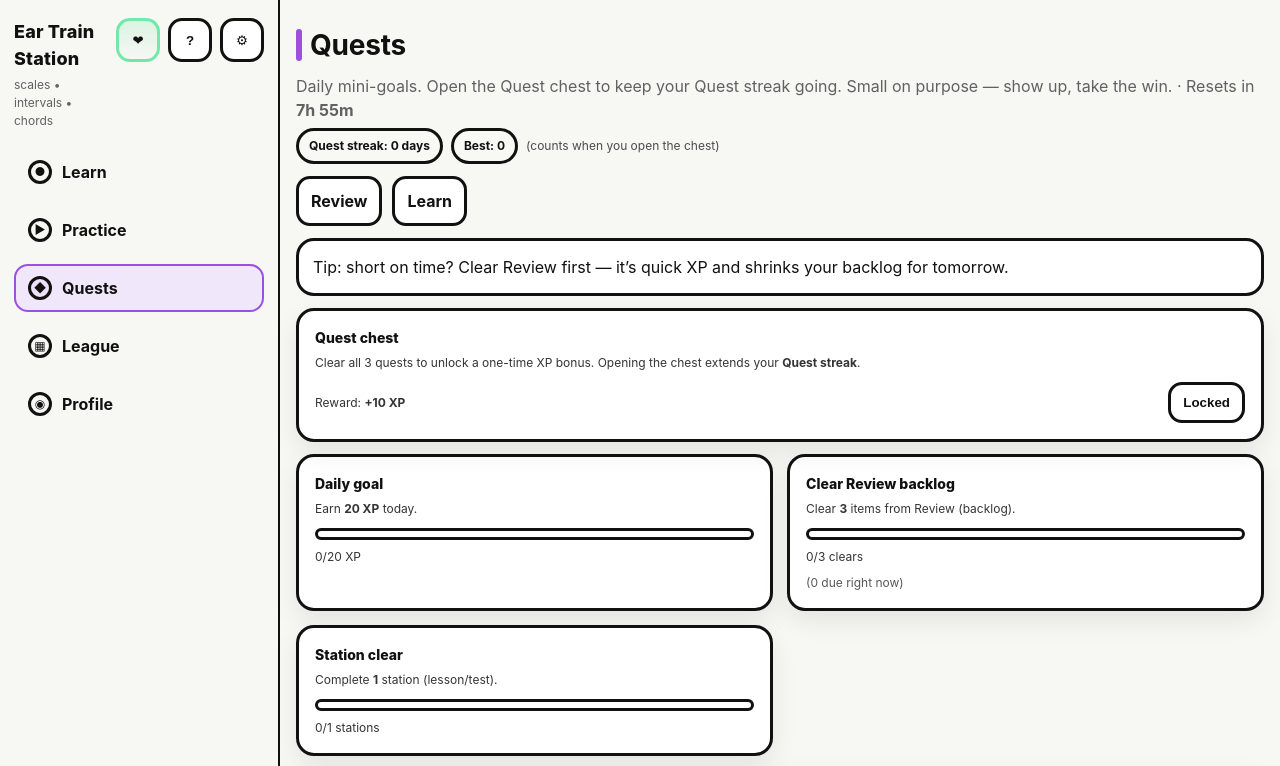
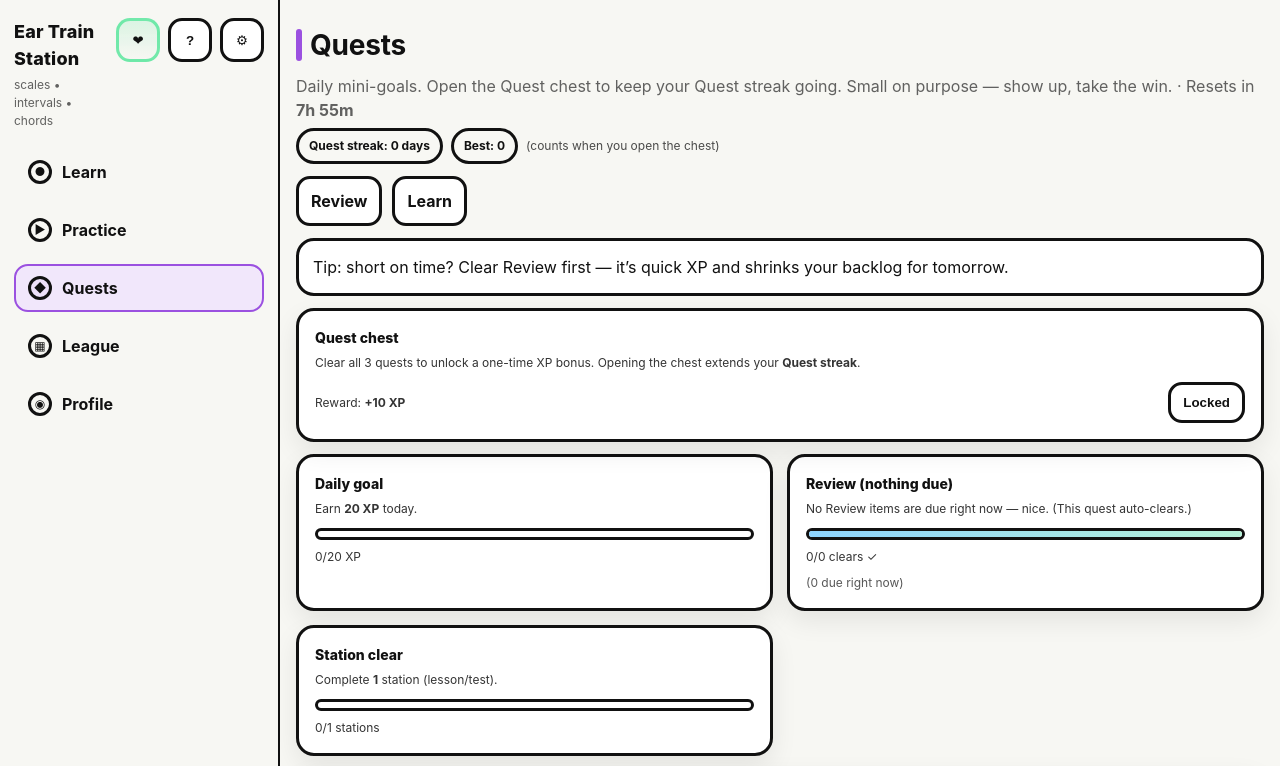
Before and after one commit to wpwcbc/ear-train-station, a React (Vite) app: page /quests in a window 1280 px wide. Shown: the top 766 px of the page. Built offline with nearby package versions, Linux system fonts and the light colour scheme.

Commit message:
Quests: fair review goal on zero-due days + reward XP count-up

```diff
--- a/src/lib/quests.ts
+++ b/src/lib/quests.ts
@@ -27,16 +27,19 @@ export type QuestComputed = {
   hasWork: boolean;
 };
 
-export function computeQuestProgress(progress: Progress, q: QuestState): QuestComputed {
+export function computeQuestProgress(progress: Progress, q: QuestState, reviewAvailableToday?: number): QuestComputed {
   const dailyXpGoal = Math.max(5, progress.dailyGoalXp || 20);
   const dailyXpToday = Math.max(0, progress.dailyXpToday || 0);
   const dailyXpDone = dailyXpToday >= dailyXpGoal;
 
   // We count *clears* (items removed from the Review queue) rather than attempts.
   // This matches the user’s mental model: “I actually reduced my backlog today.”
-  const reviewGoal = 3;
+  //
+  // Fairness detail: some days you may have 0 Review items due/available.
+  // In that case, the quest should auto-complete (reviewGoal=0).
+  const reviewGoal = Math.max(0, Math.min(3, reviewAvailableToday ?? 3));
   const reviewToday = q.reviewClearsToday;
-  const reviewDone = reviewToday >= reviewGoal;
+  const reviewDone = reviewGoal === 0 ? true : reviewToday >= reviewGoal;
 
   const stationsGoal = 1;
   const stationsToday = q.stationsCompletedToday;
--- a/src/pages/QuestsPage.tsx
+++ b/src/pages/QuestsPage.tsx
@@ -116,6 +116,7 @@ function RewardSheet({
   const btnRef = useRef<HTMLButtonElement | null>(null);
   const sheetRef = useRef<HTMLDivElement | null>(null);
   const previouslyFocusedRef = useRef<HTMLElement | null>(null);
+  const [shownXp, setShownXp] = useState(() => (open ? xp : 0));
 
   useEffect(() => {
     if (!open) return;
@@ -134,6 +135,33 @@ function RewardSheet({
       previouslyFocusedRef.current?.focus?.();
     };
   }, [open]);
+
+  useEffect(() => {
+    // Tiny Duolingo-ish “count up” moment.
+    if (!open) {
+      setShownXp(0);
+      return;
+    }
+    if (reducedMotion) {
+      setShownXp(xp);
+      return;
+    }
+
+    let raf = 0;
+    const start = performance.now();
+    const dur = 420;
+
+    function tick(now: number) {
+      const t = Math.max(0, Math.min(1, (now - start) / dur));
+      // Ease-out.
+      const eased = 1 - Math.pow(1 - t, 3);
+      setShownXp(Math.round(xp * eased));
+      if (t < 1) raf = requestAnimationFrame(tick);
+    }
+
+    raf = requestAnimationFrame(tick);
+    return () => cancelAnimationFrame(raf);
+  }, [open, reducedMotion, xp]);
 
   useEffect(() => {
     if (!open) return;
@@ -223,7 +251,9 @@ function RewardSheet({
         <div id="etsRewardTitle" style={{ fontSize: 12, opacity: 0.75, fontWeight: 850, letterSpacing: 0.4 }}>
           QUEST CHEST
         </div>
-        <div style={{ marginTop: 8, fontSize: 22, fontWeight: 950 }}>+{xp} XP</div>
+        <div style={{ marginTop: 8, fontSize: 22, fontWeight: 950 }} aria-label={`You earned ${xp} XP`}>
+          +{shownXp} XP
+        </div>
         <div id="etsRewardDesc" style={{ marginTop: 6, fontSize: 13, opacity: 0.85 }} aria-live="polite">
           Quest streak: <b>{streak}</b> · Best: <b>{best}</b>
         </div>
@@ -291,7 +321,10 @@ export function QuestsPage({
   // Reward sheet stays open until dismissed (tap outside / button / Esc).
 
   // Quests are intentionally simple: they push the loop (learn → review → streak).
-  const qp = useMemo(() => computeQuestProgress(progress, q), [progress, q]);
+  // Fairness: if you have 0 Review items due/available, the Review quest auto-completes.
+  // We approximate “available today” as (due right now + clears already done today), so the goal doesn’t shrink as you clear.
+  const reviewAvailableToday = Math.max(0, stats.due + q.reviewClearsToday);
+  const qp = useMemo(() => computeQuestProgress(progress, q, reviewAvailableToday), [progress, q, reviewAvailableToday]);
 
   // Tick the reset countdown (Duolingo-ish, but minimal). Coarse cadence keeps it cheap.
   const now = useNow(30_000);
@@ -303,7 +336,7 @@ export function QuestsPage({
   }, [qp.dailyXpGoal, qp.dailyXpToday, qp.dailyXpDone]);
 
   const questReview = useMemo(() => {
-    const pct = qp.reviewGoal > 0 ? (qp.reviewToday / qp.reviewGoal) * 100 : 0;
+    const pct = qp.reviewGoal > 0 ? (qp.reviewToday / qp.reviewGoal) * 100 : qp.reviewDone ? 100 : 0;
     return { goal: qp.reviewGoal, today: qp.reviewToday, pct, done: qp.reviewDone };
   }, [qp.reviewGoal, qp.reviewToday, qp.reviewDone]);
 
@@ -311,6 +344,12 @@ export function QuestsPage({
     const pct = qp.stationsGoal > 0 ? (qp.stationsToday / qp.stationsGoal) * 100 : 0;
     return { goal: qp.stationsGoal, today: qp.stationsToday, pct, done: qp.stationsDone };
   }, [qp.stationsGoal, qp.stationsToday, qp.stationsDone]);
+
+  const reviewTitle = questReview.goal === 0 ? 'Review (nothing due)' : 'Clear Review backlog';
+  const reviewDesc =
+    questReview.goal === 0
+      ? 'No Review items are due right now — nice. (This quest auto-clears.)'
+      : `Clear ${questReview.goal} items from Review (backlog).`;
 
   const allDone = qp.allDone;
 
@@ -446,10 +485,8 @@ export function QuestsPage({
         </div>
 
         <div className="card">
-          <div style={{ fontSize: 14, fontWeight: 850 }}>Clear Review backlog</div>
-          <div style={{ marginTop: 6, fontSize: 12, opacity: 0.85 }}>
-            Clear <b>{questReview.goal}</b> items from Review (backlog).
-          </div>
+          <div style={{ fontSize: 14, fontWeight: 850 }}>{reviewTitle}</div>
+          <div style={{ marginTop: 6, fontSize: 12, opacity: 0.85 }}>{reviewDesc}</div>
           <div style={{ marginTop: 10 }}>
             <ProgressBar pct={questReview.pct} />
             <div style={{ marginTop: 8, fontSize: 12, opacity: 0.85 }}>
```
Also changed, not shown: 1 other file (tests, documents, lock files or other folders).
